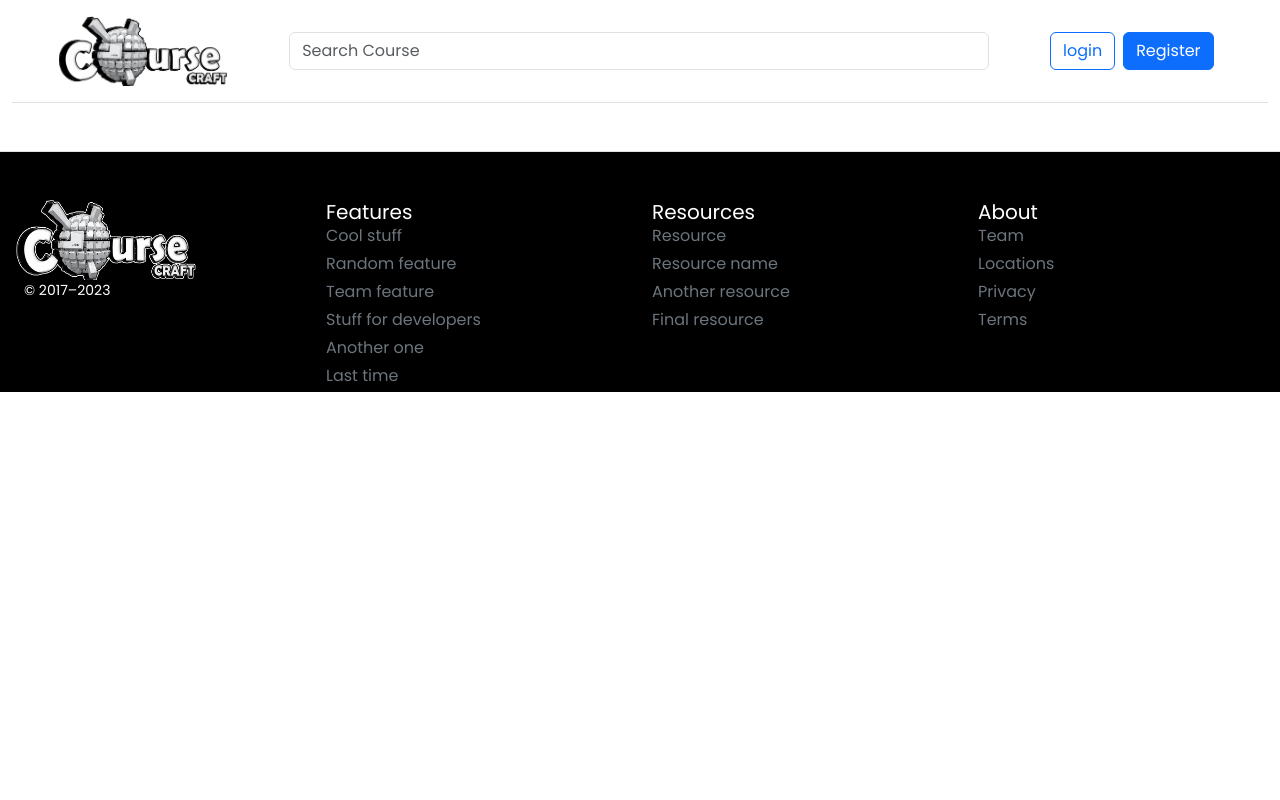
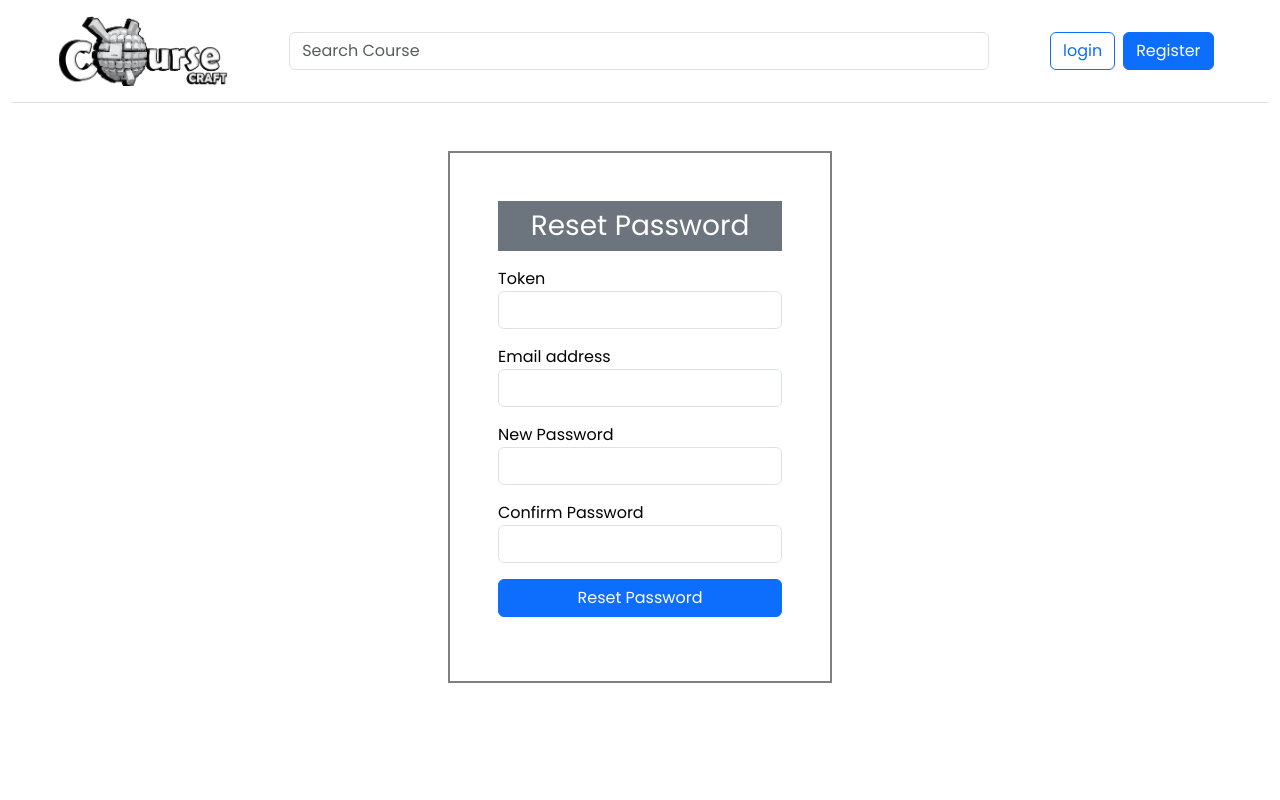
Before and after one commit to KeLsGaming23/CourseCraft, a React (Create React App) app: page /resetPassword in a window 1280 px wide. Shown: the top 800 px of the page. Built offline with nearby package versions, Linux system fonts and the light colour scheme; a web font is replaced by a local one.

Commit message:
Add Reset Password and Change Profile pic function

```diff
--- a/src/App.js
+++ b/src/App.js
@@ -20,6 +20,8 @@ import NewCourseCreated from "./components/pages/NewCourseCreated";
 import CreateTopic from "./components/pages/CreateTopic";
 import SearchResult from "./components/pages/SearchResult";
 import StudentCourse from "./components/pages/StudentCourse";
+import ForgotPassword from "./components/pages/ForgotPasswordPage";
+import ResetPasswordPage from "./components/pages/ResetPasswordPage";
 
 function App() {
   const [user, setUser] = useState({});
@@ -61,6 +63,8 @@ function App() {
                 <Route path='/newCourseCreated' element={<NewCourseCreated />} />
                 <Route path='/createTopic' element={<CreateTopic />} />
                 <Route path='/ErrorPage' element={<ErrorPage />} />
+                <Route path='/forgotPassword' element={<ForgotPassword />} />
+                <Route path='/resetPassword' element={<ResetPasswordPage />} />
                 <Route path="/search" element={<SearchResult />} />
                 <Route path="/studentCourse" element={<StudentCourse />} />
               </Routes>
--- /dev/null
+++ b/src/components/pages/ForgotPasswordPage.js
@@ -0,0 +1,66 @@
+import React, { useState } from 'react';
+
+function ForgotPassword() {
+  const [email, setEmail] = useState('');
+  const [success, setSuccess] = useState(false);
+  const [error, setError] = useState('');
+
+  const handleSubmit = async (e) => {
+    e.preventDefault();
+
+    try {
+      const response = await fetch('http://127.0.0.1:8000/api/forget/password', {
+        method: 'POST',
+        headers: { 'Content-Type': 'application/json' },
+        body: JSON.stringify({ email }),
+      });
+
+      if (response.ok) {
+        setSuccess(true);
+      } else {
+        const data = await response.json();
+        setError(data.error);
+      }
+    } catch (error) {
+      setError(error.message);
+    }
+  };
+
+  return (
+    <div>
+      <div className="" style={{ height: '100vh' }}>
+        <div className="mx-auto p-5 mt-5" style={{ width: '30%', border: '2px solid gray' }}>
+          <h3 className="bg-secondary text-white p-2 text-center mb-3">Forgot Password</h3>
+
+          {success ? (
+            <div className="alert alert-success" role="alert">
+              Password reset email has been sent to {email}. Please check your email.
+            </div>
+          ) : (
+            <>
+              <form onSubmit={handleSubmit}>
+                <div className="form-group mb-3">
+                  <label htmlFor="exampleInputEmail1">Email address</label>
+                  <input
+                    type="email"
+                    name="email"
+                    className="form-control"
+                    required
+                    value={email}
+                    onChange={(e) => setEmail(e.target.value)}
+                  />
+                </div>
+                <button type="submit" className="btn btn-primary mb-3" style={{ width: '100%' }}>
+                  Reset Password
+                </button>
+              </form>
+              {error && <p className="text-danger">{error}</p>}
+            </>
+          )}
+        </div>
+      </div>
+    </div>
+  );
+}
+
+export default ForgotPassword;
--- a/src/components/pages/LoginPage.js
+++ b/src/components/pages/LoginPage.js
@@ -70,7 +70,7 @@ const LoginPage = (props) => {
             </div>
 
             <button type="submit" className="btn btn-primary mb-3" style={{ width: "100%" }}>Login</button>
-            <span>Forget My Password <Link to="/forget">Click Here</Link></span>
+            <span>Forget My Password <Link to="/forgotPassword">Click Here</Link></span>
           </form>
 
         </div>
--- a/src/components/pages/ProfilePage.js
+++ b/src/components/pages/ProfilePage.js
@@ -8,8 +8,43 @@ function ProfilePage() {
 
     const { editFormShow } = useContext(ProfileContext);
     const [user, setUser] = useState([]);
+    const [imageUrl, setImageUrl] = useState("https://cdn.pixabay.com/photo/2015/10/05/22/37/blank-profile-picture-973460_960_720.png");
 
     let token = localStorage.getItem('token');
+    const handleImageChange = async () => {
+        // Prompt the user to select a file
+        const file = await promptForFile('.jpg,.png');
+
+        // Upload the file
+        const formData = new FormData();
+        formData.append("image", file);
+        try {
+            const response = await axios.post('http://127.0.0.1:8000/api/users/image', formData, {
+                headers: {
+                    Authorization: `Bearer ${token}`,
+                    "Content-Type": "multipart/form-data"
+                }
+            });
+            console.log(response.data);
+            setImageUrl(response.data.path);
+            window.location.reload();
+        } catch (error) {
+            console.log(error);
+        }
+    };
+
+    const promptForFile = async (accept) => {
+        return new Promise(resolve => {
+          const input = document.createElement('input');
+          input.type = 'file';
+          input.accept = accept;
+          input.onchange = (event) => {
+            resolve(event.target.files[0]);
+          };
+          input.click();
+        });
+      };
+
     useEffect(() => {
         const fetchUser = async () => {
             try {
@@ -33,11 +68,12 @@ function ProfilePage() {
             <div className="container">
                 <div className="p-5 mx-auto" style={{ width: "70%", border: "2px solid gray" }}>
                     <div className="text-center">
-                        <img
-                            className=""
-                            style={{ width: "150px", hight: "150px", borderRadius: "50%" }}
-                            src="https://cdn.pixabay.com/photo/2015/10/05/22/37/blank-profile-picture-973460_960_720.png"
-                            alt=""
+                    <img
+                        className=""
+                        style={{ width: "150px", hight: "150px", borderRadius: "50%" }}
+                        src={user.users_img ? user.users_img : "https://cdn.pixabay.com/photo/2015/10/05/22/37/blank-profile-picture-973460_960_720.png"}
+                        alt=""
+                        onClick={handleImageChange}
                         />
                     </div>
                     <div className="py-5">
@@ -54,4 +90,5 @@ function ProfilePage() {
         </>
     );
 }
+
 export default ProfilePage;
--- /dev/null
+++ b/src/components/pages/ResetPasswordPage.js
@@ -0,0 +1,105 @@
+import { useState } from "react";
+import { useNavigate } from "react-router-dom";
+
+function ResetPasswordPage() {
+  const navigate = useNavigate();
+  const [formData, setFormData] = useState({
+    token: "",
+    email: "",
+    password: "",
+    password_confirmation: "",
+  });
+
+  const handleChange = (event) => {
+    setFormData({ ...formData, [event.target.name]: event.target.value });
+  };
+
+  const handleSubmit = async (event) => {
+    event.preventDefault();
+    const response = await fetch("http://127.0.0.1:8000/api/reset/password", {
+      method: "POST",
+      headers: {
+        "Content-Type": "application/json",
+      },
+      body: JSON.stringify(formData),
+    });
+
+    if (response.ok) {
+      alert("Password reset successful. Please login with your new password.");
+      navigate("/loginPage");
+    } else {
+      alert("Password reset failed. Please try again later.");
+    }
+  };
+
+  return (
+    <>
+      <div>
+        <div className="" style={{ height: "100vh" }}>
+          <div
+            className="mx-auto p-5 mt-5"
+            style={{ width: "30%", border: "2px solid gray" }}
+          >
+            <h3 className="bg-secondary text-white p-2 text-center mb-3">
+              Reset Password
+            </h3>
+
+            <form onSubmit={handleSubmit}>
+              <div className="form-group mb-3">
+                <label htmlFor="token">Token</label>
+                <input
+                  type="text"
+                  name="token"
+                  className="form-control"
+                  required
+                  onChange={handleChange}
+                />
+              </div>
+              <div className="form-group mb-3">
+                <label htmlFor="email">Email address</label>
+                <input
+                  type="email"
+                  name="email"
+                  className="form-control"
+                  required
+                  onChange={handleChange}
+                />
+              </div>
+              <div className="form-group mb-3">
+                <label htmlFor="password">New Password</label>
+                <input
+                  type="password"
+                  name="password"
+                  className="form-control"
+                  required
+                  onChange={handleChange}
+                />
+              </div>
+              <div className="form-group mb-3">
+                <label htmlFor="password_confirmation">
+                  Confirm Password
+                </label>
+                <input
+                  type="password"
+                  name="password_confirmation"
+                  className="form-control"
+                  required
+                  onChange={handleChange}
+                />
+              </div>
+              <button
+                type="submit"
+                className="btn btn-primary mb-3"
+                style={{ width: "100%" }}
+              >
+                Reset Password
+              </button>
+            </form>
+          </div>
+        </div>
+      </div>
+    </>
+  );
+}
+
+export default ResetPasswordPage;
```
